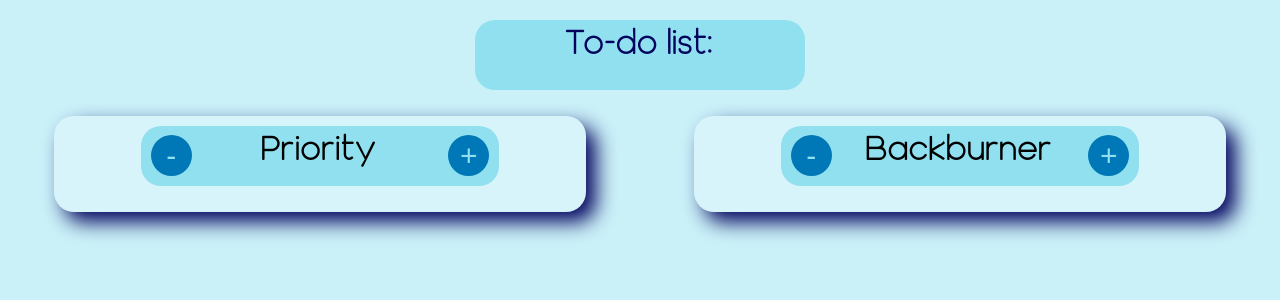
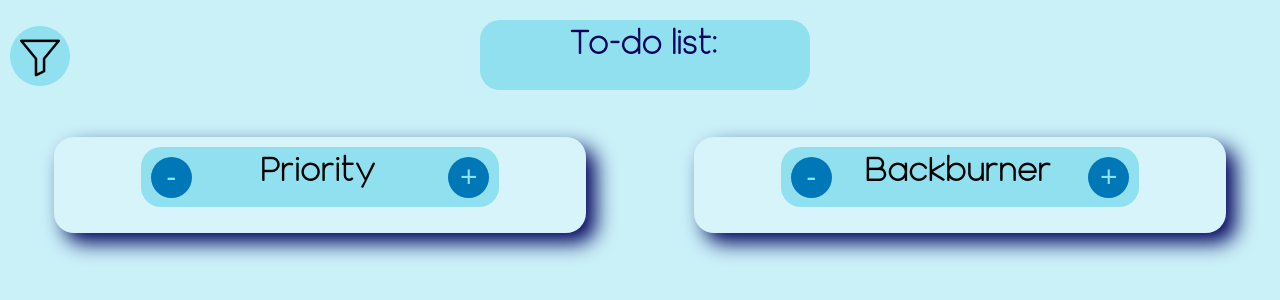
Before and after one commit to NathanBluetornado/TodoList, a React (Create React App) app: page / in a window 1280 px wide. Shown: the top 300 px of the page. Built offline with nearby package versions, Linux system fonts and the light colour scheme.

Commit message:
Implement filtering

```diff
--- a/src/App.css
+++ b/src/App.css
@@ -44,12 +44,6 @@
     initial-value: #ed75b9;
 }
 
-h1 {
-    color: var(--primaryDarkBlue);
-    font-family: adolfine;
-    text-align: center;
-}
-
 body, html{
     background-color: var(--primaryLightBlue);
 }
@@ -62,7 +56,17 @@ body, html{
     }
 }
 
+
+header{
+    display: flex;
+    align-items: center;
+    justify-content: space-between;
+}
+
 h1{
+    color: var(--primaryDarkBlue);
+    font-family: adolfine;
+    text-align: center;
     background-color: var(--secondaryLightBlue);
 
     width: 330px;
@@ -70,6 +74,6 @@ h1{
     max-height: 60px;
 
     border-radius: 20px;
-    margin: 20px auto 0 auto;
+    margin-top: 20px;
     padding-top: 10px;
 }
--- a/src/App.tsx
+++ b/src/App.tsx
@@ -1,14 +1,17 @@
 import React, { useState } from 'react';
 import './App.css';
 import { ITodoList } from './types/TodoList';
+import { IFilterButton } from './types/FilterButton';
 
 import TodoList from './components/TodoList';
+import FilterButton from './components/FilterButton';
 
 import useStorage from './hooks/useStorage';
 
 function App() {
     const [list, setList] = useState<ITodoList>( {title:"Priority", items:[]} );
     const [secondList, setSecondList] = useState<ITodoList>( {title:"Backburner", items:[]} );
+    const [filters, setFilters] = useState<IFilterButton>( {showIncomplete:true, showComplete: true} );
 
     useStorage(list, setList)
     useStorage(secondList, setSecondList)
@@ -16,14 +19,17 @@ function App() {
     return (
         <div className="App">
             <header>
+                <FilterButton filters={filters} updater={setFilters}/>
                 <h1>
                     To-do list:
                 </h1>
+                {/* Div below to center flex arrangement as a placeholder for dark mode button */}
+                <div style={{width:"70px"}}></div>
             </header>
 
             <main>
-                <TodoList list={list} setList={setList}/>
-                <TodoList list={secondList} setList={setSecondList}/>
+                <TodoList list={list} setList={setList} filters={filters}/>
+                <TodoList list={secondList} setList={setSecondList} filters={filters}/>
             </main>
         </div>
     );
--- a/src/components/TodoList.tsx
+++ b/src/components/TodoList.tsx
@@ -6,7 +6,7 @@ import { ITodoItem } from '../types/TodoItem';
 
 import TodoItem from '../components/TodoItem';
 
-export default function TodoList({ list, setList }: TodoListParams) {
+export default function TodoList({ list, setList, filters }: TodoListParams) {
 
     const [addButtonVisibility , setAddButtonVisibility] = useState<boolean>(false)
     const toggleAddItemVisibility = () => setAddButtonVisibility( (v:boolean) => !v)
@@ -58,10 +58,14 @@ export default function TodoList({ list, setList }: TodoListParams) {
             </div>
             <ul>
             {
+                // eslint-disable-next-line array-callback-return
                 list.items.map( (item, index) => {
-                    return <TodoItem id={index} item={item}
-                    updater={deleteButtonVisibility ? deleteItem : toggleChecked}
-                    deleting={deleteButtonVisibility} key={index}/>
+                    if( (item.complete && filters.showComplete) ||
+                        (!item.complete && filters.showIncomplete) ){
+                        return <TodoItem id={index} item={item}
+                        updater={deleteButtonVisibility ? deleteItem : toggleChecked}
+                        deleting={deleteButtonVisibility} key={index}/>
+                    }
                 })
             }
 
--- a/src/styles/Checkbox.css
+++ b/src/styles/Checkbox.css
@@ -16,7 +16,7 @@
     background: var(--primaryDarkBlue);
 }
 
-input[type="checkbox"] {
+.checkboxLabel input[type="checkbox"] {
     clip: rect(0 0 0 0);
     clip-path: inset(50%);
     height: 1px;
--- a/src/types/TodoList.ts
+++ b/src/types/TodoList.ts
@@ -1,3 +1,4 @@
+import { IFilterButton } from "./FilterButton";
 import { ITodoItem } from "./TodoItem";
 
 interface ITodoList {
@@ -6,8 +7,9 @@ interface ITodoList {
 }
 
 interface TodoListParams {
-    list: ITodoList
+    list: ITodoList;
     setList: Function;
+    filters: IFilterButton;
 }
 
 export type {ITodoList, TodoListParams}
```
Also changed, not shown: src/assets/filterButton.png (added).
